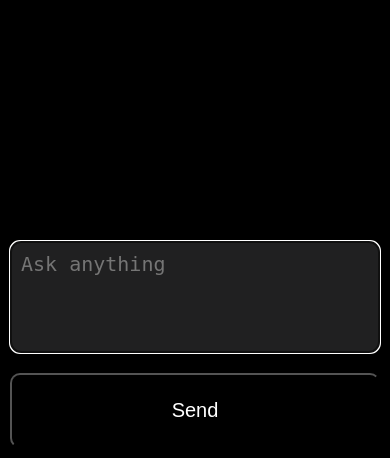
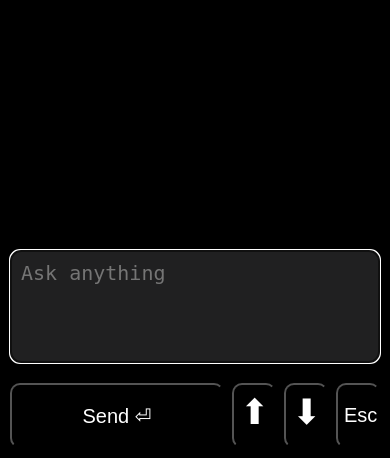
Before and after one commit to jonosachs/remote-codex, a FastAPI app: page / in a window 390 px wide. Shown: the part 386-844 px from the top of the page. Run offline with FastAPI, Linux system fonts and the light colour scheme; data that the repository does not hold is empty.

Commit message:
feat: Add special key buttons to UI. Adjust font and tmx session size to fit phone window.

```diff
--- a/static/script.js
+++ b/static/script.js
@@ -1,20 +1,36 @@
 const display = document.getElementById("display");
 const input = document.getElementById("input");
-const btn = document.getElementById("btn");
+const send_btn = document.getElementById("send");
+const up_btn = document.getElementById("up");
+const down_btn = document.getElementById("down");
+const esc_btn = document.getElementById("esc");
 
 // Special (non-literal) codex keys
 const keys = { esc: "Escape", enter: "Enter", tab: "Tab" };
 
 input.focus();
 
-btn.addEventListener("click", async () => {
-  await handleclick();
+send_btn.addEventListener("click", async () => {
+  await handletext();
+});
+up_btn.addEventListener("click", async () => {
+  await handlekey("Up");
+});
+down_btn.addEventListener("click", async () => {
+  await handlekey("Down");
+});
+esc_btn.addEventListener("click", async () => {
+  await handlekey("Escape");
 });
 
 // Scroll to bottom
 refresh().then(() => {
+  scrollToBottom();
+});
+
+function scrollToBottom() {
   display.scrollTop = display.scrollHeight;
-});
+}
 
 // Refresh temux stdout capture every x milliseconds
 setInterval(refresh, 1000);
@@ -29,19 +45,17 @@ async function refresh() {
   display.textContent = text;
 }
 
-async function handleclick() {
+async function handletext() {
   const command = input.value.trim().toLowerCase();
-  let data = "";
-  let url = "";
 
-  // Check if prompt is a special key or text
+  // Check if prompt is a special key
   if (command in keys) {
-    data = { key: keys[command] };
-    url = "/key";
-  } else {
-    data = { text: input.value };
-    url = "/text";
+    handlekey(keys[command]);
+    return;
   }
+
+  let data = { text: input.value };
+  let url = "/text";
 
   // Clear input textarea
   input.value = "";
@@ -51,6 +65,21 @@ async function handleclick() {
   if (!response || response.status != "ok") {
     console.error("⚠️ Error posting prompt", "\n\nReason:", response.reason);
   }
+
+  refresh();
+  scrollToBottom();
+}
+
+async function handlekey(key) {
+  const url = "/key";
+  const data = { key: key };
+  const response = await post(url, data);
+
+  if (!response || response.status != "ok") {
+    console.error("⚠️ Error posting key", "\n\nReason:", response.reason);
+  }
+
+  refresh();
 }
 
 async function get() {
--- a/static/style.css
+++ b/static/style.css
@@ -43,14 +43,18 @@ textarea {
 #display {
   flex: 6;
   min-height: 0;
-  overflow-y: auto;
+  overflow: auto;
   resize: none;
   overflow-x: hidden;
-  overflow-wrap: break-word;
+  overflow-wrap: normal;
   user-select: text;
   pointer-events: auto;
-  white-space: pre-wrap;
-  font-size: 20px;
+  white-space: pre;
+  font-size: 10.5px;
+}
+#display {
+  font-family: ui-monospace, SFMono-Regular, Menlo, Monaco, Consolas, monospace;
+  line-height: 1.2;
 }
 #input {
   flex: 1;
@@ -59,8 +63,19 @@ textarea {
 }
 button {
   border-radius: 10px;
-  min-height: 75px;
+  min-height: 65px;
   font-size: 20px;
+  text-align: center;
+}
+#buttons {
+  display: grid;
+  grid-template-columns: minmax(0, 1fr) 44px 44px 44px;
+  gap: 8px;
+}
+#up,
+#down {
+  font-size: 35px;
+  padding-bottom: 8px;
 }
 #response {
   color: red;
--- a/templates/index.html
+++ b/templates/index.html
@@ -1,10 +1,6 @@
 <html>
   <head>
-    <meta
-      name="viewport"
-      content="width=device-width, initial-
-  scale=1"
-    />
+    <meta name="viewport" content="width=device-width, initial-scale=1" />
     <link rel="preconnect" href="https://fonts.googleapis.com" />
     <link rel="preconnect" href="https://fonts.gstatic.com" crossorigin />
     <link
@@ -18,7 +14,12 @@
       <h1>remote-codex</h1>
       <div id="display" readonly placeholder="What's on your mind today?"></div>
       <textarea id="input" placeholder="Ask anything"></textarea>
-      <button id="btn">Send</button>
+      <div id="buttons">
+        <button id="send">Send ⏎</button>
+        <button id="up">&#x2B06;&#xFE0E;</button>
+        <button id="down">&#x2B07;&#xFE0E;</button>
+        <button id="esc">Esc</button>
+      </div>
     </div>
     <script type="module" src="/static/script.js"></script>
   </body>
```
Also changed, not shown: screenshot.png (added), 2 other files.
